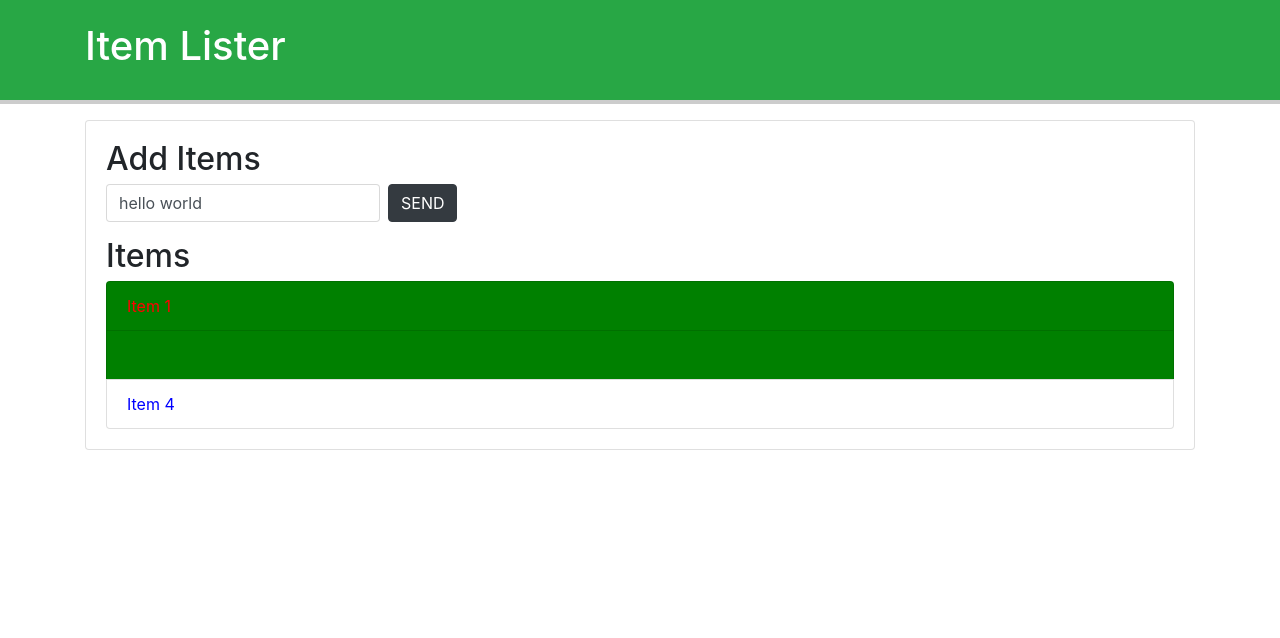
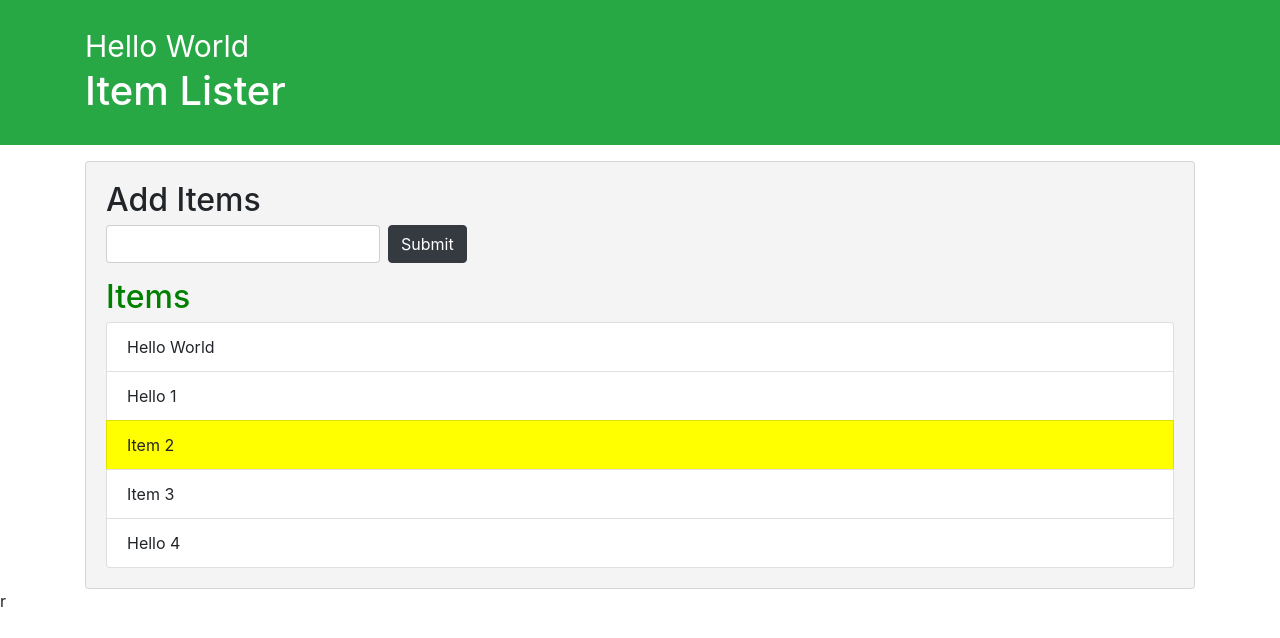
Before and after one commit to vishnurvp/domManipulation, a plain HTML site: page index.html in a window 1280 px wide. Drawn offline with nearby package versions, Linux system fonts and the light colour scheme.

Commit message:
creating Nodes and Modifying DOM

```diff
--- a/index.html
+++ b/index.html
@@ -27,8 +27,9 @@
       <li class="list-group-item">Item 3</li>
       <li class="list-group-item">Item 4</li>
     </ul>
+    <span></span>
    </div>
   </div>
-  <script src="script.js"></script>
+  <script src="script.js"></script>r
 </body>
 </html>
--- a/script.js
+++ b/script.js
@@ -1,99 +1,193 @@
-// // examine te document object
-// console.dir(document);
+// // // examine te document object
+// // console.dir(document);
 
-// console.log(document.domain);
-// console.log(document.URL);
-// console.log(document.title);
-// document.title = 'new Title';
-// console.log(document.doctype);
-// console.log(document.head);
-// console.log(document.body);
-// console.log(document.all);
-// console.log(document.all[10]);
-// //document.all[10].textContent = 'Hello';
-// console.log(document.forms);
-// console.log(document.links);
-// console.log(document.images);
+// // console.log(document.domain);
+// // console.log(document.URL);
+// // console.log(document.title);
+// // document.title = 'new Title';
+// // console.log(document.doctype);
+// // console.log(document.head);
+// // console.log(document.body);
+// // console.log(document.all);
+// // console.log(document.all[10]);
+// // //document.all[10].textContent = 'Hello';
+// // console.log(document.forms);
+// // console.log(document.links);
+// // console.log(document.images);
 
-// getElementById
+// // getElementById
 
-// console.log(document.getElementById('header-title'));
-// const headertitle = document.getElementById('header-title');
-// const header = document.getElementById('main-header');
-// console.log(headertitle);
-// headertitle.textContent = 'Hello';
-// headertitle.innerText = 'goodbye';
+// // console.log(document.getElementById('header-title'));
+// // const headertitle = document.getElementById('header-title');
+// // const header = document.getElementById('main-header');
+// // console.log(headertitle);
+// // headertitle.textContent = 'Hello';
+// // headertitle.innerText = 'goodbye';
 
-// header.style.borderBottom = 'solid 3px #000';
+// // header.style.borderBottom = 'solid 3px #000';
 
-// const addItems = document.getElementsByClassName('title')[0];
-// addItems.style.fontWeight = 'bold';
-// addItems.style.color = 'green';
+// // const addItems = document.getElementsByClassName('title')[0];
+// // addItems.style.fontWeight = 'bold';
+// // addItems.style.color = 'green';
 
-// const items = document.getElementsByClassName('list-group-item');
-// console.log(items);
+// // const items = document.getElementsByClassName('list-group-item');
+// // console.log(items);
 
-// items[1].textContent = 'Hello 2';
+// // items[1].textContent = 'Hello 2';
 
-// items[2].style.backgroundColor = 'green';
+// // items[2].style.backgroundColor = 'green';
 
-// for (let i=0; i<items.length; i++) {
-//     items[i].style.fontWeight = 'bold';
-//     items[i].style.color = 'red';
+// // for (let i=0; i<items.length; i++) {
+// //     items[i].style.fontWeight = 'bold';
+// //     items[i].style.color = 'red';
+// // }
+
+
+// // const li = document.getElementsByTagName('li');
+// // // console.log(items);
+
+// // li[1].textContent = 'Hello 2';
+
+// // li[2].style.backgroundColor = 'green';
+
+// // for (let i=0; i<li.length; i++) {
+// //     li[i].style.fontWeight = 'bold';
+// //     li[i].style.color = 'red';
+// // }
+
+// // const a = document.getElementsByClassName('list-group')[0];
+// // console.log(a.lastElementChild);
+// // a.lastElementChild.textContent = 'Changed ItemName through class name';
+
+// // const b = document.getElementsByTagName('li')[4];
+// // b.style.backgroundColor ='blue';
+
+// const header = document.querySelector('#main-header');
+// header.style.borderBottom = 'solid 4px #ccc';
+
+// const input = document.querySelector('input');
+// input.value = 'hello world';
+
+// const submit = document.querySelector("input[type='submit']");
+// submit.value = "SEND";
+
+// const item = document.querySelector('.list-group-item');
+// item.style.color = 'red';
+
+// const lastItem = document.querySelector('.list-group-item:last-child');
+// lastItem.style.color = 'blue';
+
+// const secondItem = document.querySelector('.list-group-item:nth-child(2)');
+// secondItem.style.backgroundColor = 'green';
+// const thirdItem = document.querySelector('.list-group-item:nth-child(3)');
+// thirdItem.style.display = 'none';
+
+
+// // queryselectorall
+
+// const listItems = document.querySelectorAll('.list-group-item');
+// listItems[1].style.color = 'green';
+// console.log(listItems);
+// // console.log(titles);
+// let odd = document.querySelectorAll('.list-group-item:nth-child(odd)');
+// // let even = document.querySelectorAll('li:nth-child(even)');
+
+// for (let i=0; i<odd.length; i++) {
+//     odd[i].style.backgroundColor = 'green';
+//     // even[i].style.backgroundColor = '#ccc';
+
 // }
 
 
-// const li = document.getElementsByTagName('li');
-// // console.log(items);
+// DOM Traversing
 
-// li[1].textContent = 'Hello 2';
-
-// li[2].style.backgroundColor = 'green';
-
-// for (let i=0; i<li.length; i++) {
-//     li[i].style.fontWeight = 'bold';
-//     li[i].style.color = 'red';
-// }
-
-// const a = document.getElementsByClassName('list-group')[0];
-// console.log(a.lastElementChild);
-// a.lastElementChild.textContent = 'Changed ItemName through class name';
-
-// const b = document.getElementsByTagName('li')[4];
-// b.style.backgroundColor ='blue';
-
-const header = document.querySelector('#main-header');
-header.style.borderBottom = 'solid 4px #ccc';
-
-const input = document.querySelector('input');
-input.value = 'hello world';
-
-const submit = document.querySelector("input[type='submit']");
-submit.value = "SEND";
-
-const item = document.querySelector('.list-group-item');
-item.style.color = 'red';
-
-const lastItem = document.querySelector('.list-group-item:last-child');
-lastItem.style.color = 'blue';
-
-const secondItem = document.querySelector('.list-group-item:nth-child(2)');
-secondItem.style.backgroundColor = 'green';
-const thirdItem = document.querySelector('.list-group-item:nth-child(3)');
-thirdItem.style.display = 'none';
+const itemList = document.querySelector('#items');
 
 
-// queryselectorall
+//parentNode
+// console.log(itemList.parentNode);
+itemList.parentNode.style.backgroundColor = '#f4f4f4';
+// console.log(itemList.parentNode.parentNode);
+// console.log(itemList.parentNode.parentNode.parentNode);
 
-const listItems = document.querySelectorAll('.list-group-item');
-listItems[1].style.color = 'green';
-console.log(listItems);
-// console.log(titles);
-let odd = document.querySelectorAll('.list-group-item:nth-child(odd)');
-// let even = document.querySelectorAll('li:nth-child(even)');
+// parentElement
+// console.log(itemList.parentElement);
+itemList.parentElement.style.backgroundColor = '#f4f4f4';
+// console.log(itemList.parentElement.parentElement);
+// console.log(itemList.parentElement.parentElement.parentElement);
 
-for (let i=0; i<odd.length; i++) {
-    odd[i].style.backgroundColor = 'green';
-    // even[i].style.backgroundColor = '#ccc';
+// childNodes
+console.log(itemList.childNodes); //PITA
 
-}
+// children
+// console.log(itemList.children);
+// console.log(itemList.children[1]);
+itemList.children[1].style.backgroundColor = 'yellow';
+
+// // firstChild
+console.log(itemList.firstChild);
+
+// // firstElementChild
+// console.log(itemList.firstElementChild);
+itemList.firstElementChild.textContent = 'Hello 1';
+
+// lastChild
+console.log(itemList.lastChild);
+
+// lastElementChild
+// console.log(itemList.lastElementChild);
+itemList.lastElementChild.textContent = 'Hello 4';
+
+// nextSibling
+console.log(itemList.nextSibling);
+
+// nextElementSibling
+console.log(itemList.nextElementSibling);
+
+// previousSibling
+console.log(itemList.previousSibling);
+
+// previousElementSibling;
+// console.log(itemList.previousElementSibling);
+itemList.previousElementSibling.style.color = 'green';
+
+
+
+// createElement
+
+// create a div
+const newDiv = document.createElement('div');
+
+// add class
+newDiv.className = 'hello';
+
+// add id
+newDiv.id = 'hello1';
+
+// add attribute
+newDiv.setAttribute('title', 'hello Div');
+
+// create text node;
+const newDivText = document.createTextNode('Hello World');
+
+// add text to div
+newDiv.appendChild(newDivText);
+
+const container = document.querySelector('header .container');
+const h1 = document.querySelector('header h1');
+
+console.log(newDiv);
+
+newDiv.style.fontSize = '30px';
+
+container.insertBefore(newDiv, h1);
+
+
+const ul = document.querySelector('.list-group');
+const newLi = document.createElement('li');
+newLi.className = 'list-group-item';
+newLi.textContent = 'Hello World';
+
+const item1 = ul.firstElementChild;
+
+ul.insertBefore(newLi, item1);
```
